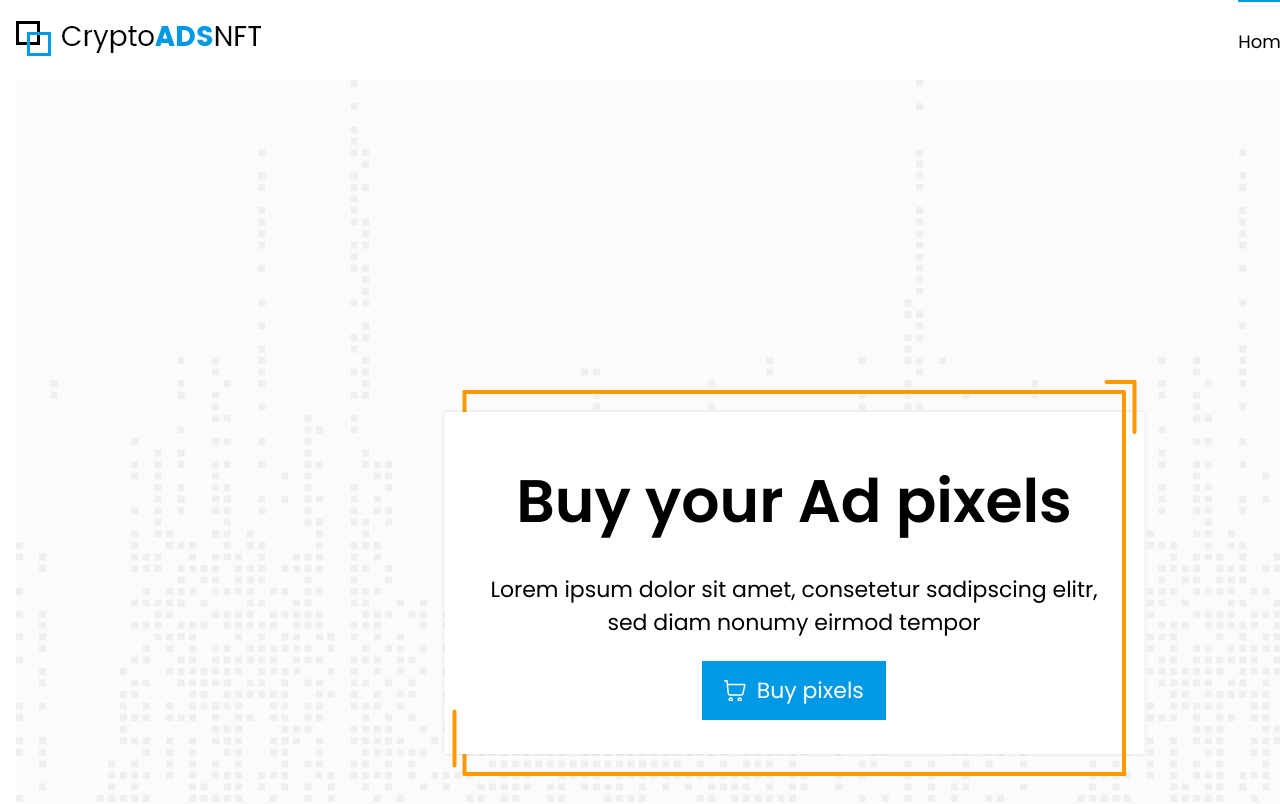
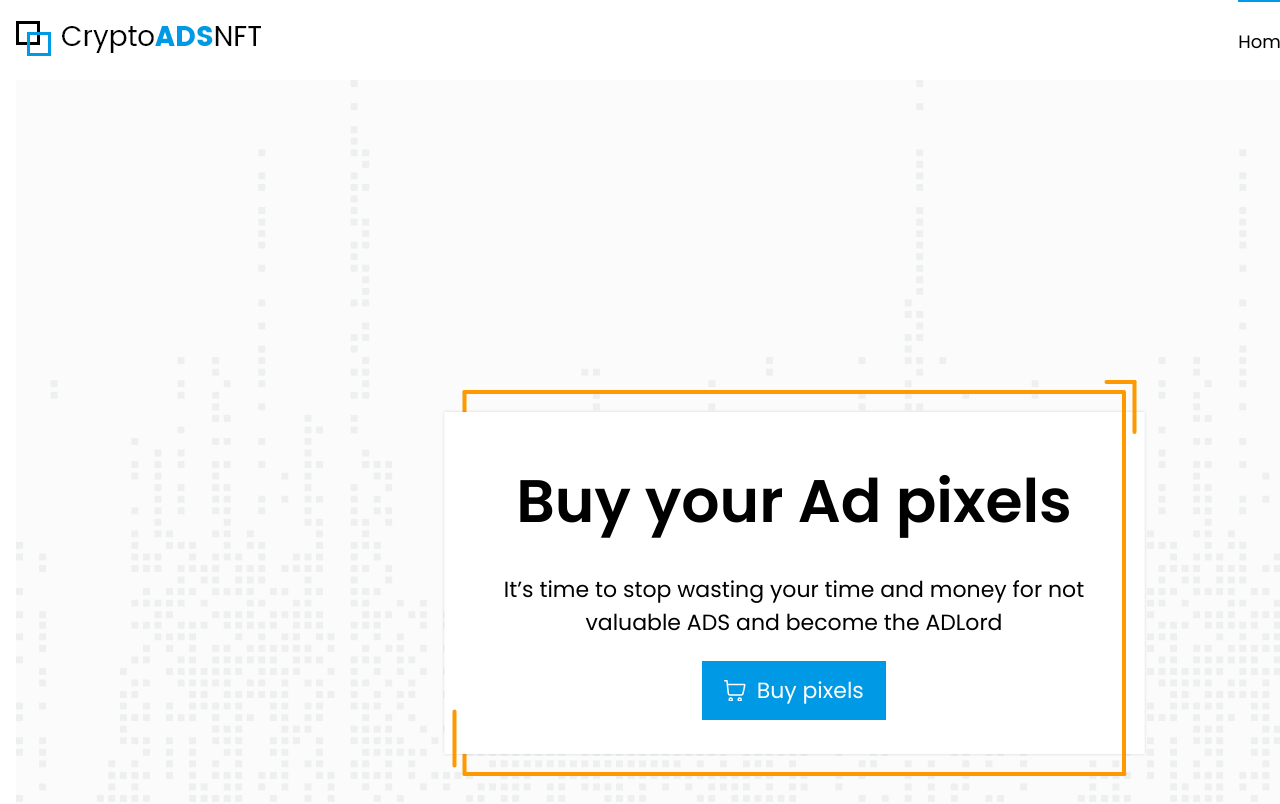
Before and after one commit to devhumancode/CryptoADSNFT, a React (Create React App) app: page /home in a window 1280 px wide. Shown: the top 804 px of the page. Built offline with nearby package versions, Linux system fonts and the light colour scheme.

Commit message:
text updates

```diff
--- a/src/pages/Homepage.js
+++ b/src/pages/Homepage.js
@@ -15,7 +15,7 @@ const Homepage = props => {
                 Buy your Ad pixels
               </h1>
               <p>
-              Lorem ipsum dolor sit amet, consetetur sadipscing elitr, sed diam nonumy eirmod tempor
+              It’s time to stop wasting your time and money for not valuable ADS and become the ADLord
               </p>
               <span className="button" onClick={props.onModalOpen}>
                 <CartSvg/>
```
